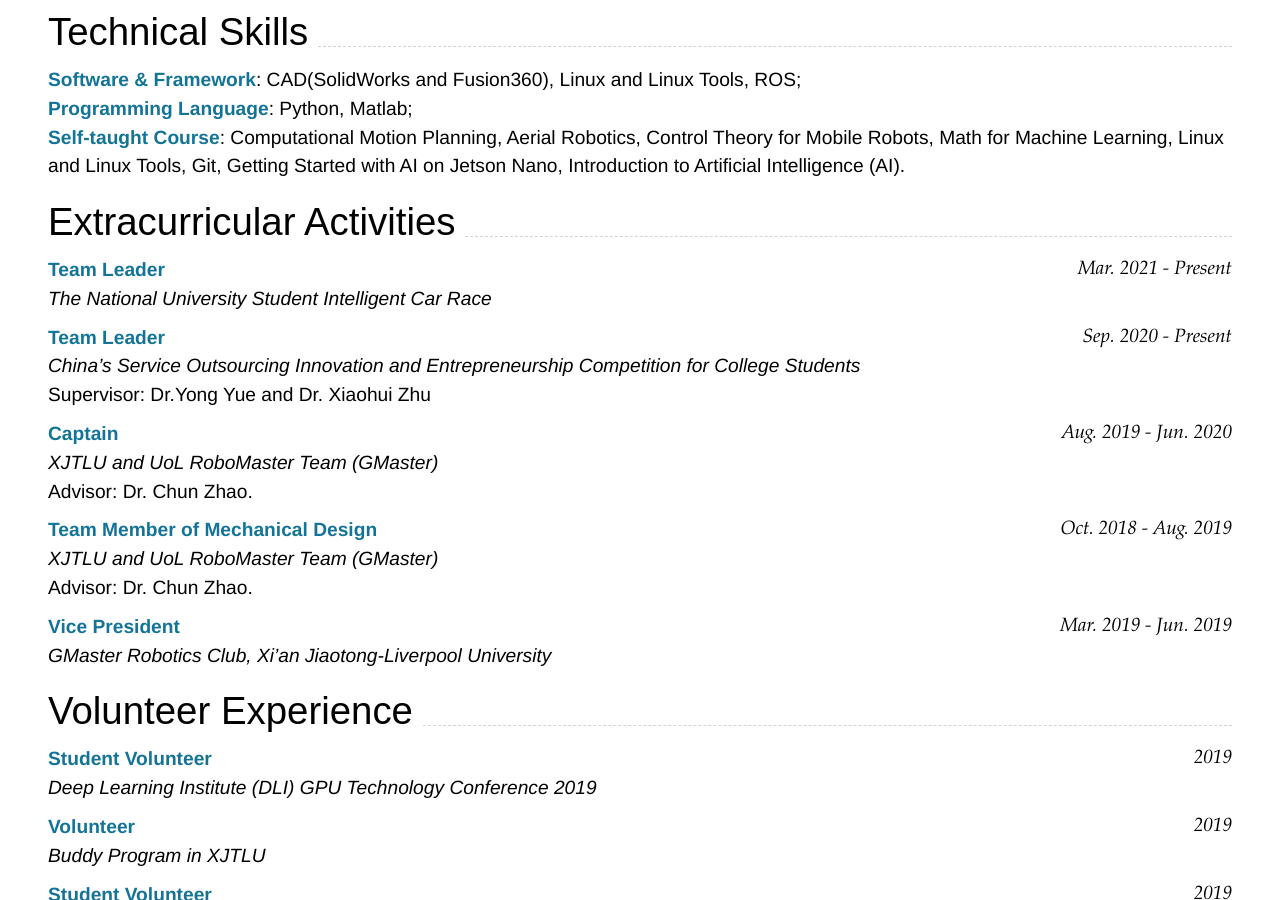
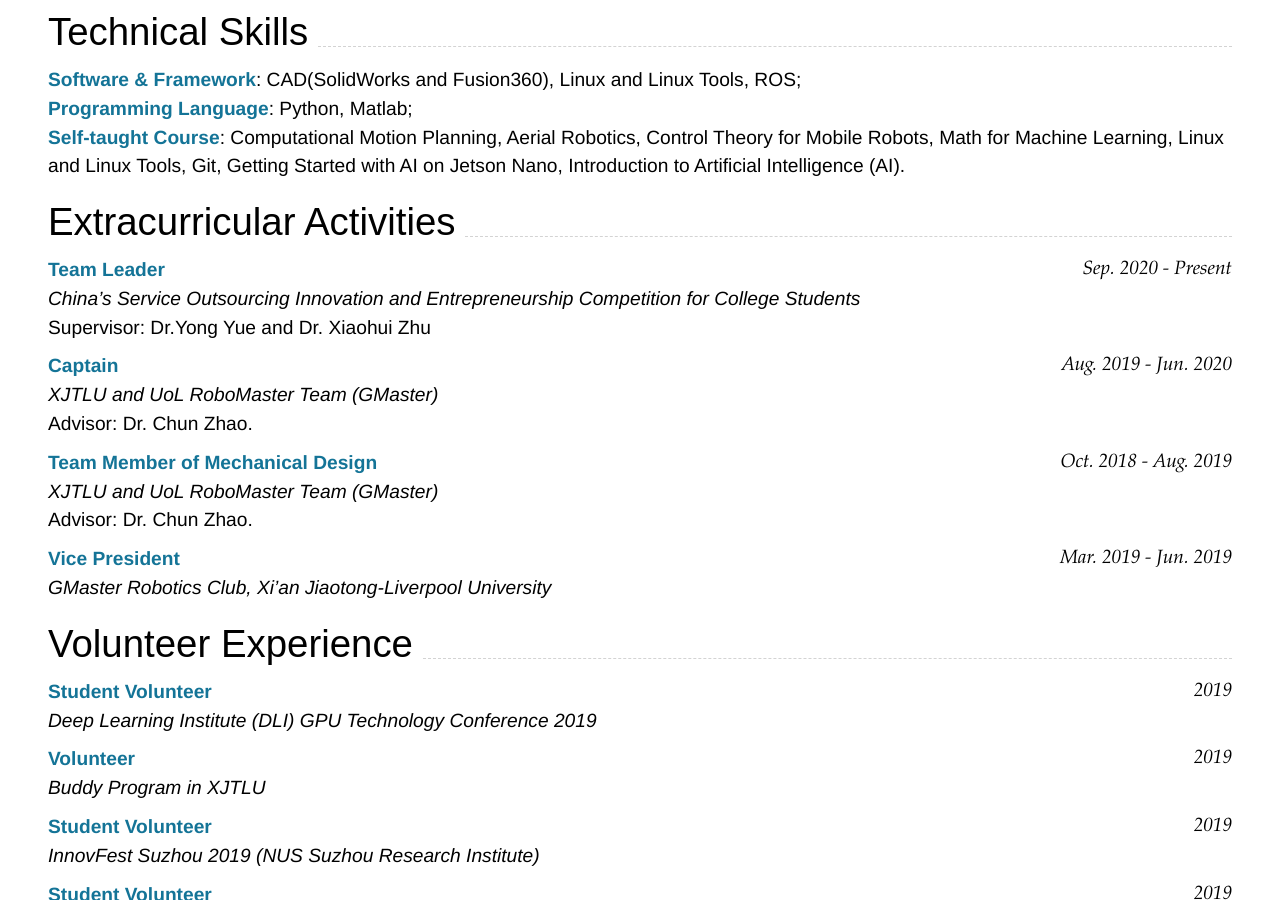
Before and after one commit to RoboDD/ziniu-cv, a Jekyll site: the page built from index.md, in a window 1280 px wide and 900 px high, scrolled down 1312 px. Built offline with Jekyll 4.4.1, drawn with Linux system fonts in a browser that asks for light colours; nearby versions of some CDN libraries.

Commit message:
Update index.md

```diff
--- a/index.md
+++ b/index.md
@@ -105,9 +105,9 @@ _Skysys Intelligent Technology_<br>
 
 ## Extracurricular Activities
 
-### [**Team Leader**]() `Mar. 2021 - Present`
+<!--### [**Team Leader**]() `Mar. 2021 - Present`-->
 
-_The National University Student Intelligent Car Race_<br>
+<!--_The National University Student Intelligent Car Race_<br>-->
 
 ### [**Team Leader**]() `Sep. 2020 - Present`
 
```
